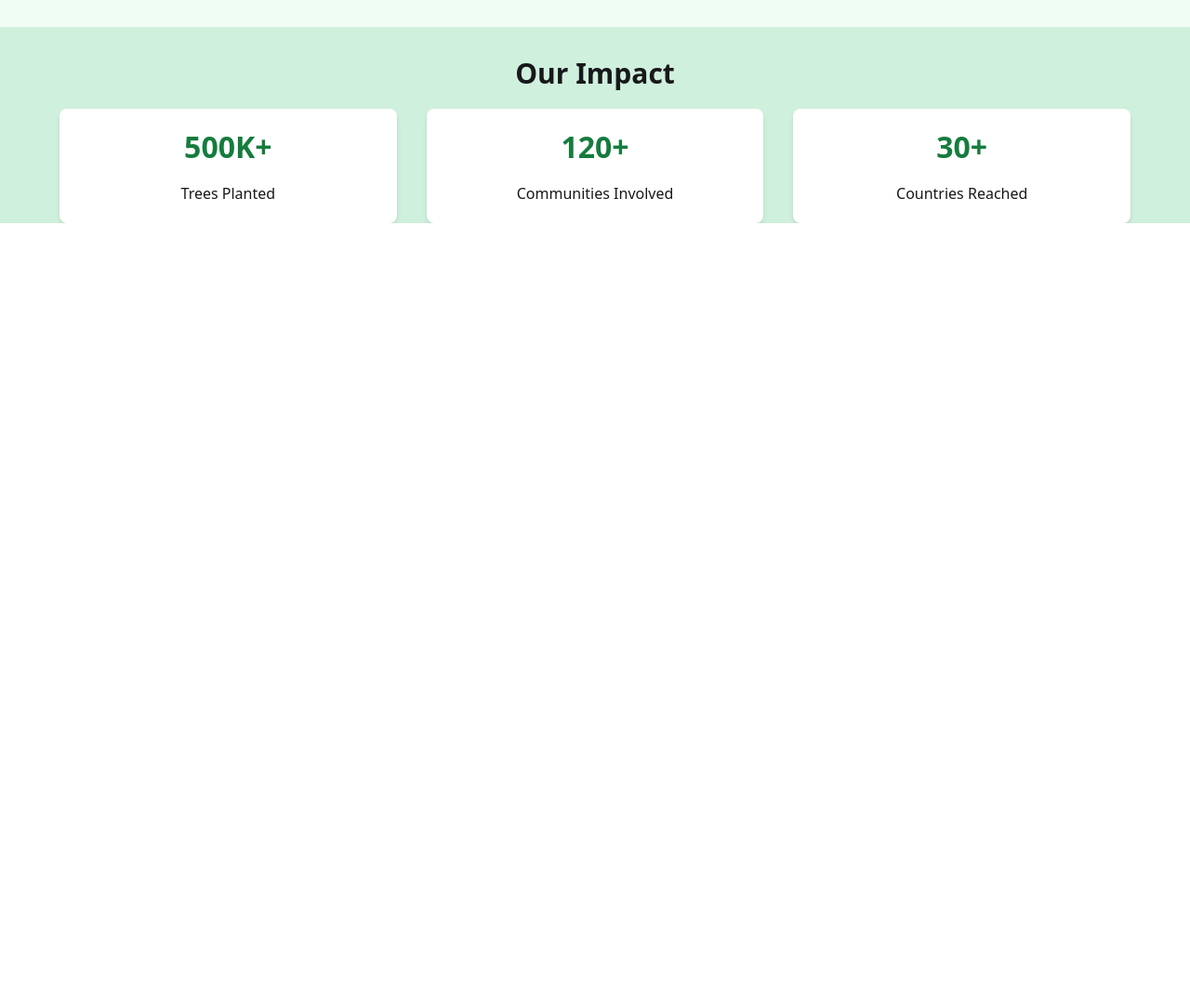
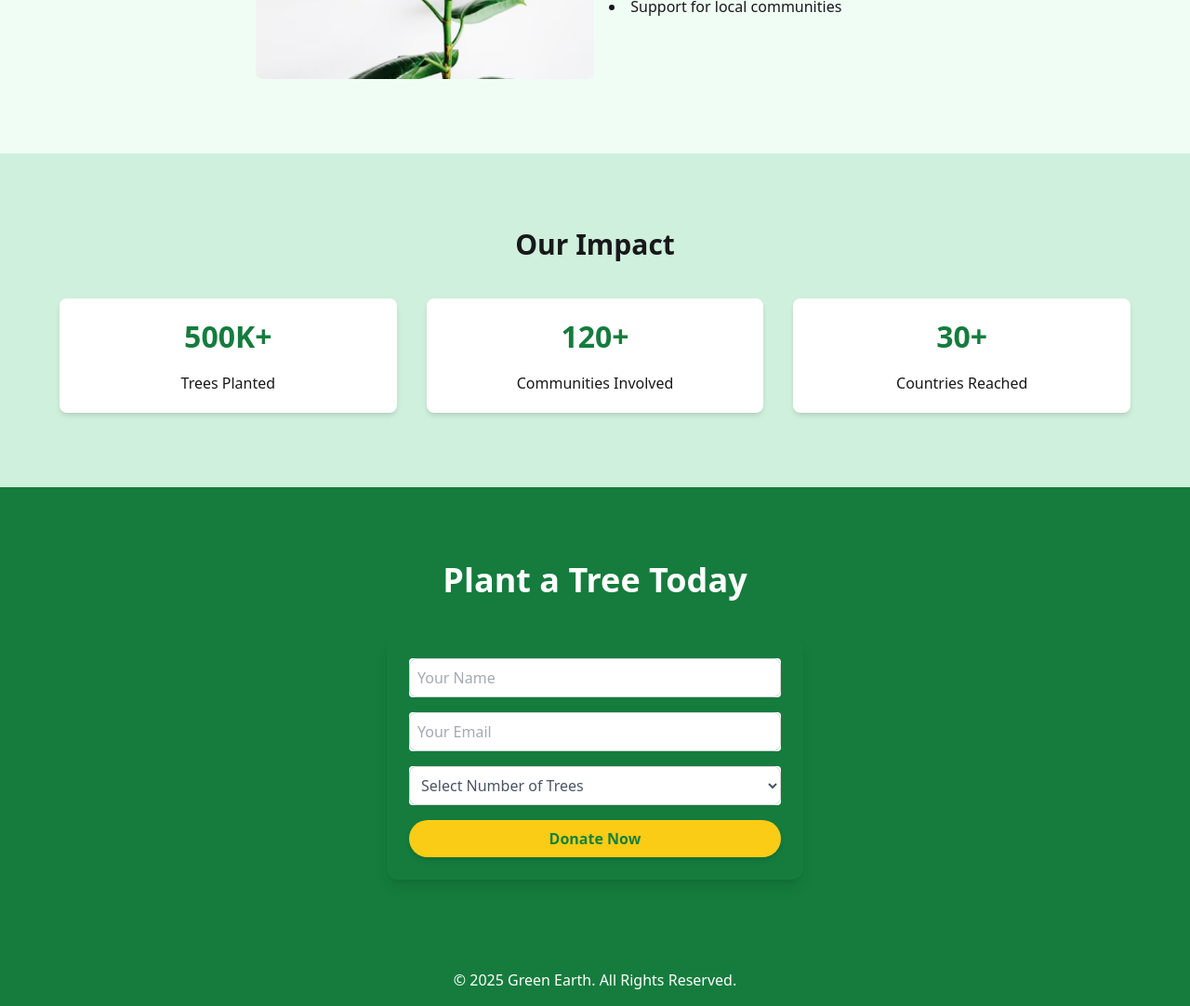
Before and after one commit to chamok192/assignment-6-greenEarth, a plain HTML site: page index.html in a window 1280 px wide. Shown: the part 716-1798 px from the top of the page at 93% size. Before the commit the page ends 956 px from the top, so only its background shows below. Drawn offline with nearby package versions, Linux system fonts and the light colour scheme.

Commit message:
plant a tree today and footer section done

```diff
--- a/index.html
+++ b/index.html
@@ -75,8 +75,8 @@
     <!-- main section  -->
     <main>
         <!-- about the campaign section  -->
-        <section class=" w-[90%] md:w-[57%] mx-auto py-8">
-            <h2 class="text-2xl md:text-3xl font-semibold text-center">About the Campaign</h2>
+        <section class=" w-[90%] md:w-[57%] mx-auto py-20">
+            <h2 class="text-2xl md:text-3xl font-semibold text-center pb-10">About the Campaign</h2>
             <div class="flex flex-col gap-4 md:flex-row md:justify-between md:items-center md:gap-">
                 <div class="md:w-[50%]">
                     <img src="./assets/about.png" alt="">
@@ -99,11 +99,11 @@
         </section>
 
         <!-- our impact section  -->
-        <section class=" bg-[#CFF0DC]">
-            <div class="w-[90%] mx-auto pt-8">
-                <h2 class="text-center text-xl md:text-3xl font-semibold pb-5">Our Impact</h2>
+        <section class=" bg-[#CFF0DC] py-20">
+            <div class="w-[90%] mx-auto ">
+                <h2 class="text-center text-xl md:text-3xl font-semibold">Our Impact</h2>
 
-                <div class="space-y-5 md:space-y-0 md:flex md:flex-row md:justify-between md:gap-8  ">
+                <div class="space-y-5 md:space-y-0 md:flex md:flex-row md:justify-between md:gap-8 pt-10  ">
                     <div class="md:w-1/3 flex flex-col justify-center items-center px-10 py-5 rounded-lg shadow-md bg-white gap-4">
                         <h3 class="text-[#157C3D] text-2xl md:text-[32px] font-bold">500K+</h3>
                         <p>Trees Planted</p>
@@ -119,10 +119,46 @@
                 </div>
             </div>
         </section>
+
+            <!-- plant a tree today section -->
+            <section class="bg-[#157C3D] p-20">
+                <h2 class="text-4xl font-semibold text-center text-white mb-10">Plant a Tree Today</h2>
+                <form class="md:w-[40%] mx-auto mt-8 bg-[#157C3D] p-6 rounded-xl shadow-lg text-gray-600">
+                    <div class="mb-4 bg-white rounded">
+                        <input type="text" id="name" class="border border-gray-300 p-2 w-full rounded-lg" placeholder="Your Name"
+                            required>
+                    </div>
+                    <div class="mb-4 bg-white rounded">
+                        <input type="email" id="email" class="border border-gray-300 p-2 w-full rounded-lg" placeholder="Your Email"
+                            required>
+                    </div>
+
+                    <div class="mb-4 bg-white rounded">
+                        <select id="trees" class="border border-gray-300 p-2 w-full rounded-lg" required>
+                            <option value="" disabled selected>Select Number of Trees</option>
+                            <option value="1">1 Tree</option>
+                            <option value="5">5 Trees</option>
+                            <option value="10">10 Trees</option>
+                            <option value="20">20 Trees</option>
+                            <option value="50">50 Trees</option>
+                            <option value="50+">50+ Trees</option>
+                        </select>
+                    </div>
+                    <button href="#"
+                        class="px-5 py-2 w-full bg-[#FACC15] text-[#15803D] font-semibold rounded-3xl shadow-md hover:bg-[#eab308] transition cursor-pointer">
+                        Donate Now
+                    </button>
+                </form>
+            </section>
     </main>
 
+    <!-- footer section -->
+    <footer class="bg-[#157C3D] text-white text-center p-4">
+        <p>&copy; 2025 Green Earth. All Rights Reserved.</p>
+    </footer>
 
-    <!-- tailwindjs -->
+
+    <!-- tailwind js -->
     <script src="./script/tailwind.js"></script>
 </body>
 
```
